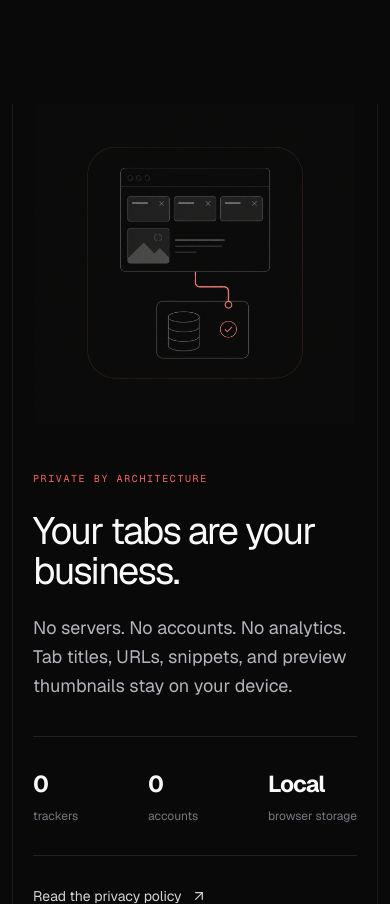
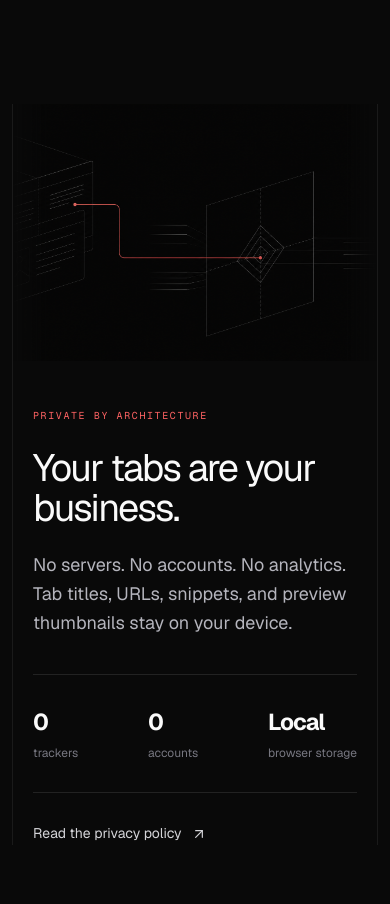
Before and after one commit to AitorGallardo/tabknight-landingpage, a Next.js app: page / in a window 390 px wide. Shown: the part 4477-5381 px from the top of the page. Built offline with nearby package versions, Linux system fonts and the light colour scheme.

Commit message:
Refine privacy illustration integration

```diff
--- a/app/globals.css
+++ b/app/globals.css
@@ -610,17 +610,27 @@ body:has(.current-v3) {
 }
 
 .current-v3 .privacy-section::before { display: none; }
-.current-v3 .privacy-grid { grid-template-columns: 40fr 60fr; gap: 64px; }
+.current-v3 .privacy-grid { grid-template-columns: 40fr 60fr; gap: 64px; align-items: center; }
 .current-v3 .privacy-visual {
-  width: min(100%, 390px);
-  justify-self: center;
+  width: calc(100% + 32px);
+  height: clamp(300px, 29vw, 390px);
+  margin-left: -32px;
+  overflow: hidden;
+  position: relative;
+  isolation: isolate;
+  -webkit-mask-image: linear-gradient(90deg, transparent 0, #000 10%, #000 91%, transparent 100%);
+  mask-image: linear-gradient(90deg, transparent 0, #000 10%, #000 91%, transparent 100%);
 }
 
 .current-v3 .privacy-visual img {
-  width: 100%;
-  aspect-ratio: 1;
-  object-fit: contain;
-  opacity: .92;
+  width: auto;
+  max-width: none;
+  height: 100%;
+  position: absolute;
+  inset: 0 auto 0 50%;
+  transform: translateX(-44%);
+  object-fit: cover;
+  opacity: .86;
   mix-blend-mode: screen;
 }
 .current-v3 .privacy-copy .lead { margin-top: 23px; font-size: 18px; }
@@ -672,7 +682,16 @@ body:has(.current-v3) {
   .current-v3 .principles-illustration { display: none; }
   .current-v3 .trust-grid { min-height: 0; }
   .current-v3 .trust-grid > div { background: transparent; }
-  .current-v3 .privacy-visual { width: min(100%, 320px); }
+  .current-v3 .privacy-visual {
+    width: calc(100% + 40px);
+    height: clamp(230px, 66vw, 330px);
+    margin: 0 -20px;
+  }
+  .current-v3 .privacy-visual img {
+    height: 100%;
+    left: 50%;
+    transform: translateX(-50%);
+  }
   .current-v3 .problem h2,
   .current-v3 .open-source h2,
   .current-v3 .privacy-copy h2,
--- a/app/page.tsx
+++ b/app/page.tsx
@@ -194,10 +194,10 @@ export default function Home() {
         <div className="shell privacy-grid">
           <div className="privacy-visual">
             <img
-              src="/illustrations/privacy-local.png"
-              alt="Browser tabs and previews flowing into device-local storage without leaving the browser"
-              width="1254"
-              height="1254"
+              src="/illustrations/privacy-architecture-v2.png"
+              alt="Tab data following a single contained route into device-local browser storage"
+              width="1774"
+              height="887"
             />
           </div>
           <div className="privacy-copy">
```
Also changed, not shown: public/illustrations/privacy-architecture-v2.png (added).
